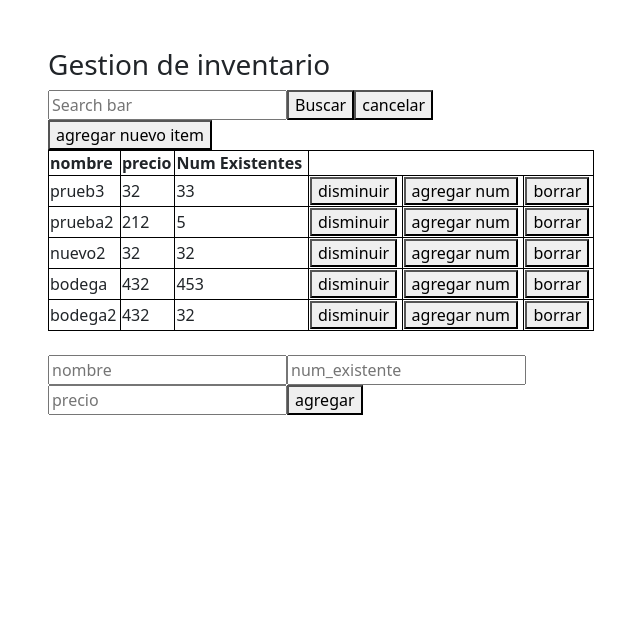
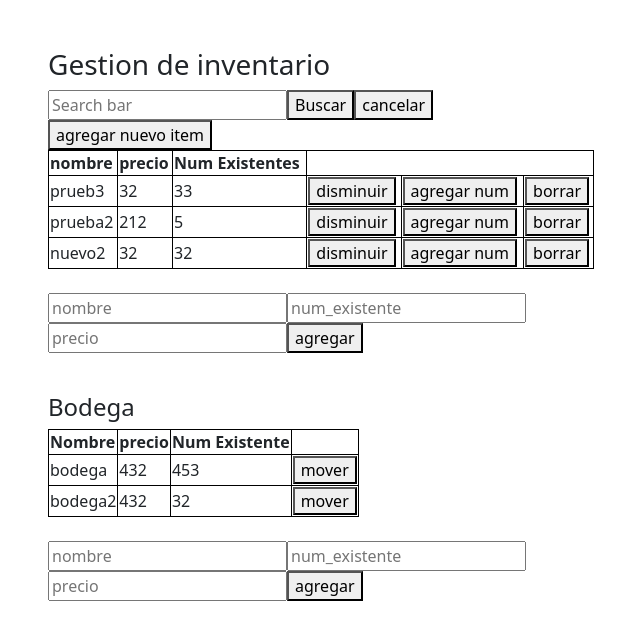
Before and after one commit to JeanMario20/organizar_inventario_flask_vuej, a Flask app: page / in a window 1280 px wide. Shown: the top 640 px of the page, without its empty margins (319-959 px from the left). Run offline with Flask 3, Linux system fonts and the light colour scheme; data comes from the database, SQL or seed files in the repository; both versions use the stored data as it was after the commit.

Commit message:
se creo la tabla de bodega y se agrega items y se muestran respectivamente los de bodega y los principal

```diff
--- a/app.py
+++ b/app.py
@@ -19,10 +19,15 @@ def index():
 
 @app.route('/api/data')
 def get_data():
-    sqlData = models.inventario.query.all()
+    sqlData = models.inventario.query.filter_by(ubicacion = "Principal")
     if not isinstance(sqlData, list):
         sqlData = [item.to_dict() for item in sqlData]
     return jsonify(sqlData)
+
+@app.route('/api/dataBodega')
+def get_data_bodega():
+    sqlBodegaData = models.inventario.query.filter_by(ubicacion = 'Bodega').all()
+    return jsonify(sqlBodegaData)
 
 #unir las dos funciones de get_index_table_principal = queryFilter_byName
 @app.route('/api/get_index_table_principal', methods=['POST'])
--- a/static/main.js
+++ b/static/main.js
@@ -13,6 +13,7 @@ const TaskApp = {
             dataSearch: null,
             sqlData: [],
             newData: [],
+            bodegaData: [],
             typeData: true,
             foundItems: true,
             stillSearchItem: false,
@@ -20,6 +21,7 @@ const TaskApp = {
     },
     async created() {
         await this.getResponse()
+        await this.getBodegaData()
     },
     methods: {
         async getResponse() {
@@ -29,8 +31,7 @@ const TaskApp = {
                 const finalRes = await res.json();
                 this.sqlData = finalRes;
 
-                //typeData = true hace que vuelvan a mostrar todos datos de la tabla cuando se quiso editar pero se cancelo
-                this.typeData = true;
+                this.showAllData();
                 this.resetInputs();
             }
             //mostrar nada mas el resultado de la barra de busqueda
@@ -40,6 +41,13 @@ const TaskApp = {
             }
         },
 
+        async getBodegaData(){
+            const res = await fetch('/api/dataBodega');
+            const finalRes = await res.json();
+            this.bodegaData = finalRes
+
+        },
+
         resetInputs(){
             this.dataNewName = "";
             this.dataNewPrecio = "";
@@ -47,6 +55,7 @@ const TaskApp = {
         },
 
         showAllData(){
+            //activar las etiquetas de mostrar la tabla y los btn de aumentar,disminuir,borrar
             this.typeData = true;
         },
 
@@ -83,6 +92,20 @@ const TaskApp = {
                     'ubicacion': 'Principal'
             })
             await this.sendDataBackend('/api/add_new_data',body);
+            await this.getResponse();
+        },
+
+        async addNewDataBodega(){
+            const body = JSON.stringify({
+                'nombre': this.dataName,
+                'precio': this.dataPrecio,
+                'numExist': this.dataNumExis,
+                'ubicacion':'Bodega'
+            })
+
+            this.clearModels();
+
+            await this.sendDataBackend('/api/add_new_data', body)
             await this.getResponse();
         },
 
@@ -176,6 +199,12 @@ const TaskApp = {
             return response
         },
 
+        clearModels(){
+            this.dataName = null;
+            this.dataNumExis = null;
+            this.dataPrecio = null;
+        },
+
 
     },
     delimiters: ['{', '}']
--- a/templates/index.html
+++ b/templates/index.html
@@ -61,5 +61,34 @@
         <input type="text" v-model="dataPrecio" placeholder="precio">
         <button type="submit">agregar</button>
     </form>
+
+    <br>
+    <table>
+        <h4>Bodega</h4>
+        <thead>
+            <tr>
+                <th>Nombre</th>
+                <th>precio</th>
+                <th>Num Existente</th>
+            </tr>
+        </thead>
+        <tbody>
+            <tr @submit.prevent v-for="(data,index) in bodegaData">
+                <td>{ data.nombre }</td>
+                <td>{ data.precio }</td>
+                <td>{ data.num_existente }</td>
+                <td><button>mover</button></td>
+            </tr>
+        </tbody>
+    </table>
+
+    <br>
+    <form @:submit.prevent="addNewDataBodega">
+        <input type="text" v-model="dataName" placeholder="nombre">
+        <input type="text" v-model="dataNumExis" placeholder="num_existente">
+        <input type="text" v-model="dataPrecio" placeholder="precio">
+        <button type="submit">agregar</button>
+    </form>
+
 </div>
 {% endblock %}
```
Also changed, not shown: db.sqlite.
